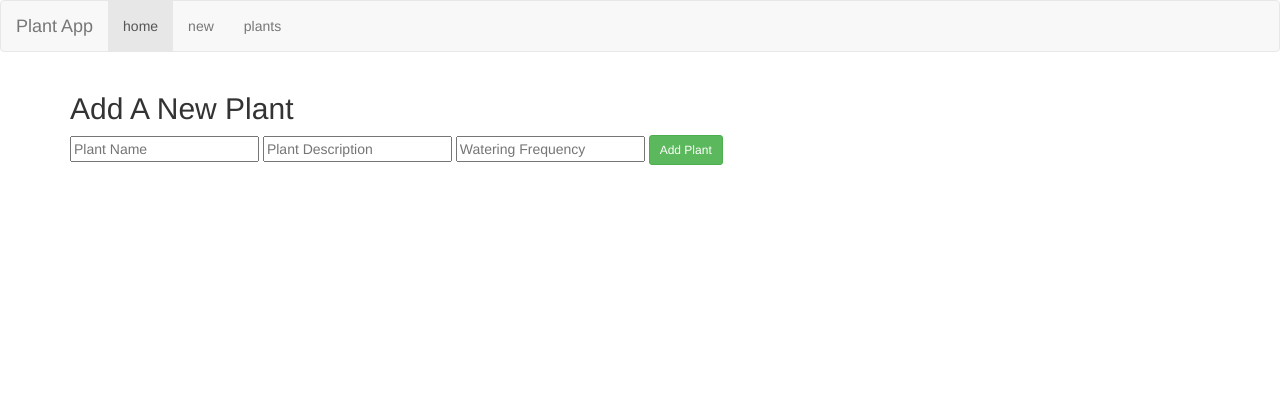
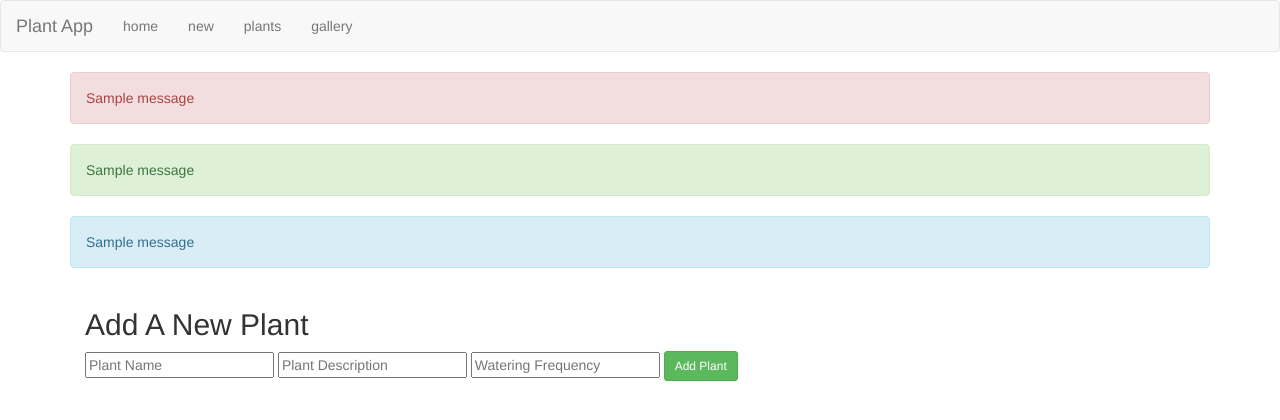
Before and after one commit to estherjsuh/plants, a Flask app: page /new in a window 1280 px wide. Shown: the top 420 px of the page. Run offline with Flask 2, Linux system fonts and the light colour scheme; tables that the repository leaves empty hold one stand-in row (values such as "Sample post"); one stand-in notice (Sample message) is shown; some libraries are stand-ins or nearby versions.

Commit message:
added error and success messages

```diff
--- a/project/plants/templates/add_plant.html
+++ b/project/plants/templates/add_plant.html
@@ -1,35 +1,41 @@
-<!DOCTYPE html>
-<html lang="en">
-<head>
-  <title>Plant App</title>
-  <meta charset="utf-8">
-<meta name="viewport" content="width=device-width, initial-scale=1">
-<link rel="stylesheet" href="https://maxcdn.bootstrapcdn.com/bootstrap/3.4.1/css/bootstrap.min.css">
-<script src="https://ajax.googleapis.com/ajax/libs/jquery/3.4.1/jquery.min.js"></script>
-<script src="https://maxcdn.bootstrapcdn.com/bootstrap/3.4.1/js/bootstrap.min.js"></script>
+{% extends "hello.html" %}
+{% block content %}
 
-<nav class="navbar navbar-default">
-  <div class="container-fluid">
-    <div class="navbar-header">
-      <a class="navbar-brand" href="#">Plant App</a>
-    </div>
-    <ul class="nav navbar-nav">
-      <li class="active"><a href="#">home</a></li>
-      <li><a href="new">new</a></li>
-      <li><a href="plants">plants</a></li>
-    </ul>
-  </div>
-</nav>
+<div class="container">
+<h2>Add A New Plant</h2>
 
-<body>
-  <div class="container">
-    <h2>Add A New Plant</h2>
       <form action="{{ url_for('plants.add_plant') }}" method="post">
           {{ form.csrf_token }}
+
           {{ form.plant_name(placeholder="Plant Name") }}
+          <span class = "error">
+            {% if form.plant_name.errors %}
+              {% for error in form.plant_name.errors %}
+                {{ error }}
+              {% endfor %}
+            {% endif %}
+          </span>
+
           {{ form.plant_description(placeholder="Plant Description") }}
+          <span class = "error">
+            {% if form.plant_description.errors %}
+              {% for error in form.plant_description.errors %}
+                {{ error }}
+              {% endfor %}
+            {% endif %}
+          </span>
+
           {{ form.watering_frequency(placeholder="Watering Frequency") }}
+          <span class = "error">
+            {% if form.watering_frequency.errors %}
+              {% for error in form.watering_frequency.errors %}
+                {{ error }}
+              {% endfor %}
+            {% endif %}
+          </span>
+
           <button class="btn btn-sm btn-success" type="submit">Add Plant</button>
-        </form>
-      </div>
-</body>
+      </form>
+    </div>
+
+{% endblock %}
--- a/project/plants/templates/hello.html
+++ b/project/plants/templates/hello.html
@@ -1,31 +1,9 @@
-<!DOCTYPE html>
-<html lang="en">
-<head>
-  <title>Plant App</title>
-  <meta charset="utf-8">
-<meta name="viewport" content="width=device-width, initial-scale=1">
-<link rel="stylesheet" href="https://maxcdn.bootstrapcdn.com/bootstrap/3.4.1/css/bootstrap.min.css">
-<script src="https://ajax.googleapis.com/ajax/libs/jquery/3.4.1/jquery.min.js"></script>
-<script src="https://maxcdn.bootstrapcdn.com/bootstrap/3.4.1/js/bootstrap.min.js"></script>
+{% extends 'layout.html' %}
 
-<nav class="navbar navbar-default">
-  <div class="container-fluid">
-    <div class="navbar-header">
-      <a class="navbar-brand" href="#">Plant App</a>
-    </div>
-    <ul class="nav navbar-nav">
-      <li class="active"><a href="#">home</a></li>
-      <li><a href="new">new</a></li>
-      <li><a href="plants">plants</a></li>
-    </ul>
-  </div>
-</nav>
 
-  <body>
-
+{% block content %}
 <div class="container">
-  <h1>Plant App for Plant Lovers & CareTakers</h1>
-  <h2> Welcome!</h2>
+  <h1>Plant Friends & Plant Caretakers</h1>
+  <h2>Welcome!</h2>
 </div>
-  </body>
-</html>
+{% endblock %}
--- /dev/null
+++ b/project/plants/templates/layout.html
@@ -0,0 +1,53 @@
+<!DOCTYPE html>
+<html lang="en">
+<head>
+  <title>Plant App</title>
+  <meta charset="utf-8">
+  <meta name="viewport" content="width=device-width, initial-scale=1">
+<link rel="stylesheet" href="https://maxcdn.bootstrapcdn.com/bootstrap/3.4.1/css/bootstrap.min.css">
+
+</head>
+
+<body>
+<nav class="navbar navbar-default">
+  <div class="container-fluid">
+    <div class="navbar-header">
+      <a class="navbar-brand" href="/">Plant App</a>
+    </div>
+    <ul class="nav navbar-nav">
+      <li><a href="/">home</a></li>
+      <li><a href="new">new</a></li>
+      <li><a href="plants">plants</a></li>
+      <li><a href="#">gallery</a></li>
+    </ul>
+  </div>
+</nav>
+
+<div class="container">
+    <div class="content">
+
+      <!-- flash messages -->
+      {% for error_message in get_flashed_messages(category_filter=["error"]) %}
+        <div class="alert alert-danger alert-dismissible">{{ error_message }}</div>
+      {% endfor %}
+
+      {% for success_message in get_flashed_messages(category_filter=["success"]) %}
+        <div class="alert alert-success alert-dismissible">{{ success_message }}</div>
+      {% endfor %}
+
+      {% for info_message in get_flashed_messages(category_filter=["info"]) %}
+        <div class="alert alert-info alert-dismissible">{{ info_message }}</div>
+      {% endfor %}
+
+
+
+{% block content %}
+{% endblock %}
+
+</div>
+</div>
+
+<script src="https://ajax.googleapis.com/ajax/libs/jquery/3.4.1/jquery.min.js"></script>
+<script src="https://maxcdn.bootstrapcdn.com/bootstrap/3.4.1/js/bootstrap.min.js"></script>
+</body>
+</html>
--- a/project/plants/views.py
+++ b/project/plants/views.py
@@ -4,6 +4,15 @@
 from project import db
 ###CONFIG###
 plants_blueprint = Blueprint('plants', __name__, template_folder='templates')
+
+##FUNCTION##
+def flash_errors(form):
+    for field, errors in form.errors.items():
+        for error in errors:
+            flash(u"Error in the %s field - %s" % (
+                getattr(form, field).label.text,
+                error
+            ), 'info')
 
 
 ##ROUTES##
@@ -32,8 +41,9 @@
             )
             db.session.add(new_plant)
             db.session.commit()
+            flash('Yay! {} joined the crew'.format(new_plant.plant_name.title()), 'success')
             return redirect(url_for('plants.all'))
-        # else:
-        #     flash_errors(form)
-        #     flash('ERROR! Plant could not be added.', 'error')
+        else:
+            flash_errors(form)
+            flash('Error: Plant could not be added.', 'error')
     return render_template('add_plant.html', form=form)
```
Also changed, not shown: project/plants/templates/plants.html (+6 -30 lines).
